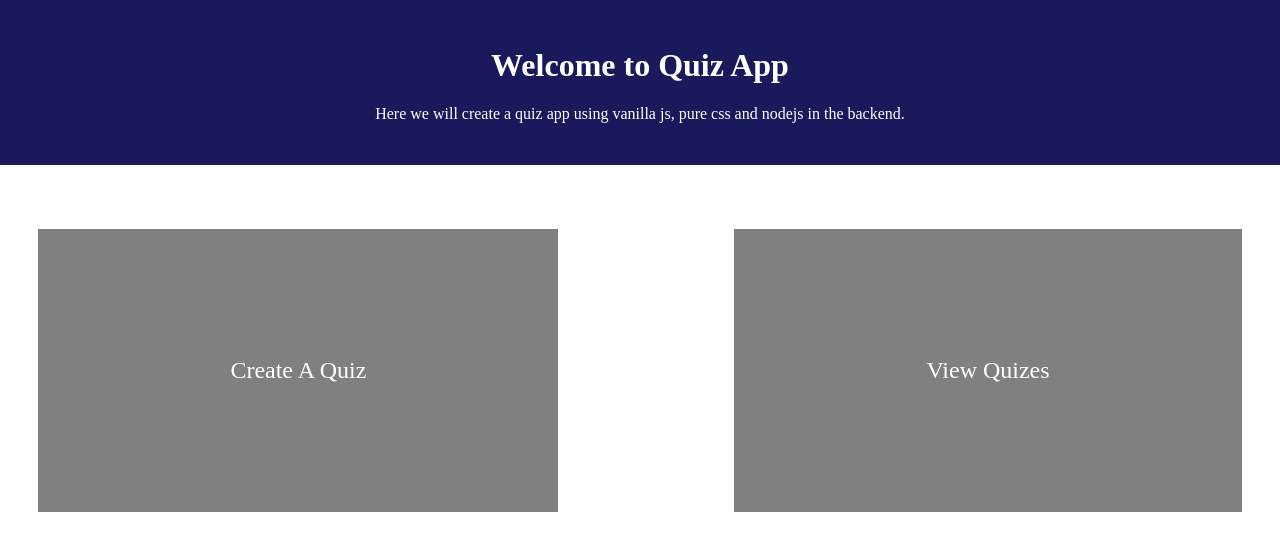
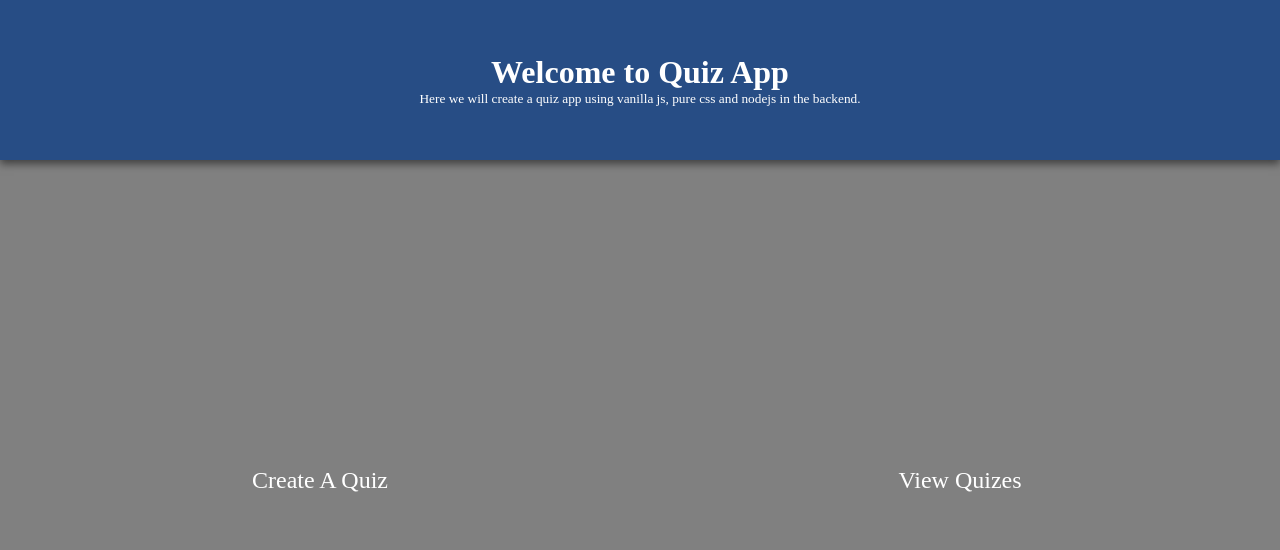
Before and after one commit to Devansh0112/QuizApp, a website: page public/index.html in a window 1280 px wide. Drawn offline with Linux system fonts and the light colour scheme.

Commit message:
changed index css

```diff
--- a/public/css/index.css
+++ b/public/css/index.css
@@ -1,35 +1,51 @@
 body{
+    margin: 0;
+    height: 100vh;
+}
+
+#topPart, #leftSide, #rightSide {
+
+}
+
+#topPart{
+    position: fixed;
+    display: flex;
+    justify-content: center;
+    align-items: center;
+    flex-direction: column;
+    margin: 0;
+    height: 20%;
+    width: 100%;
+    background-color: rgb(39, 77, 133);
+    color: white;
+    box-shadow: 0px 4px 8px rgba(0, 0, 0, 0.5);
+    z-index: 1;
+}
+
+#leftSide, #rightSide {
+    position: fixed;
+    top: 20%;
+    display: flex;
+    align-items: center;
+    justify-content: center;
+    height: 80%;
+    width: 50%;
+    cursor: pointer;
+    font-size: 1.5em;
+    color: white;
+    background-color: gray;
+    transition: background-color 0.5s;
+}
+
+
+#topPart h1{
     margin: 0;
 }
 
-#topPart{
-    text-align: center;
-    margin-bottom: 5%;
-    padding: 2% 1%;
-    background-color: rgb(25, 25, 92);
-    color: white;
-}
-
-#leftSide {
-    margin-left: 3%;
-    cursor: pointer;
-    padding: 10% 15%;
-    font-size: 1.5em;
-    float: left;
-    background-color: gray;
-    color: white;
-}
-
 #rightSide {
-    margin-right: 3%;
-    cursor: pointer;
-    padding: 10% 15%;
-    font-size: 1.5em;
-    float: right;
-    color: white;
-    background-color: gray;
+   left: 50%;
 }
 
 #rightSide:hover, #leftSide:hover {
-    background-color: rgb(25, 25, 92);
+    background-color: rgb(40, 96, 152);
 }
--- a/public/index.html
+++ b/public/index.html
@@ -10,7 +10,7 @@
 <body>
     <div id="topPart">
         <h1>Welcome to Quiz App</h1>
-        <p>Here we will create a quiz app using vanilla js, pure css and nodejs in the backend.</p>
+        <small>Here we will create a quiz app using vanilla js, pure css and nodejs in the backend.</small>
     </div>
 
     <div id="leftSide" onclick="location.href='createQuiz.html'">
```
